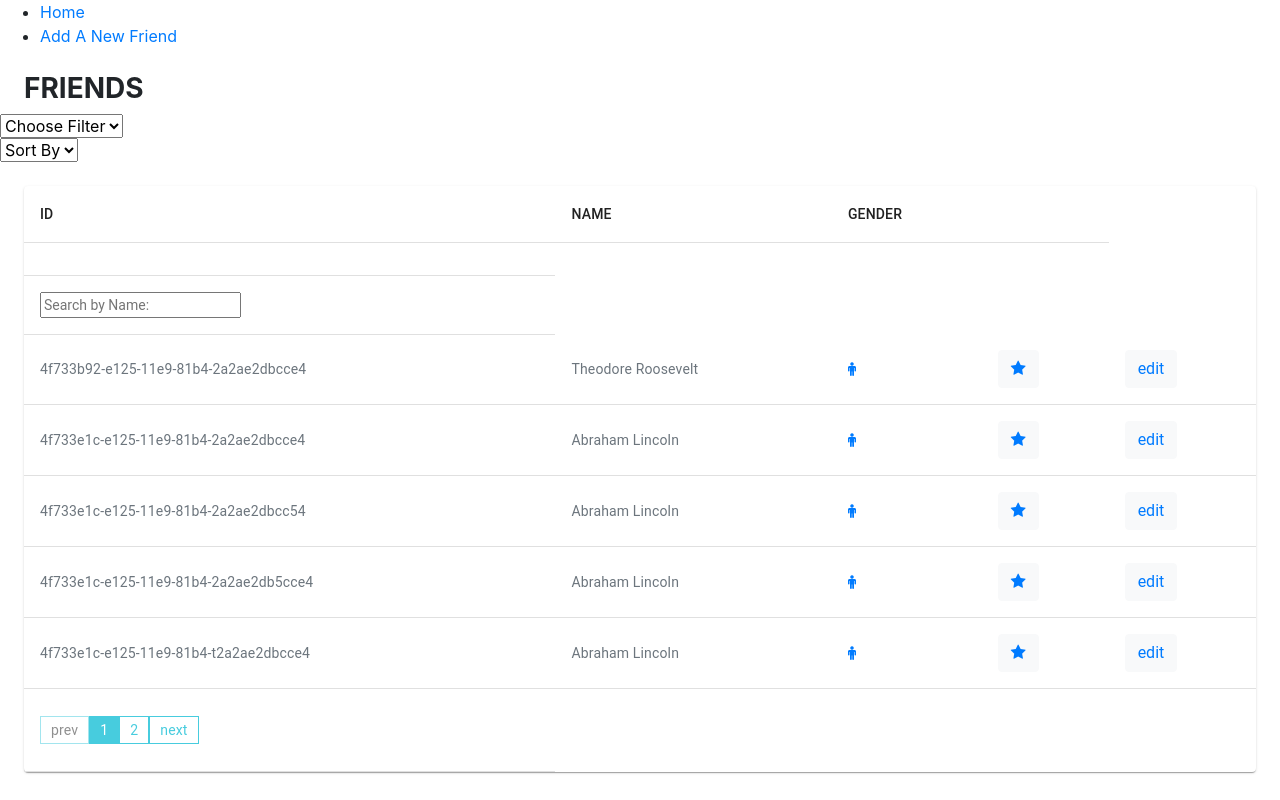
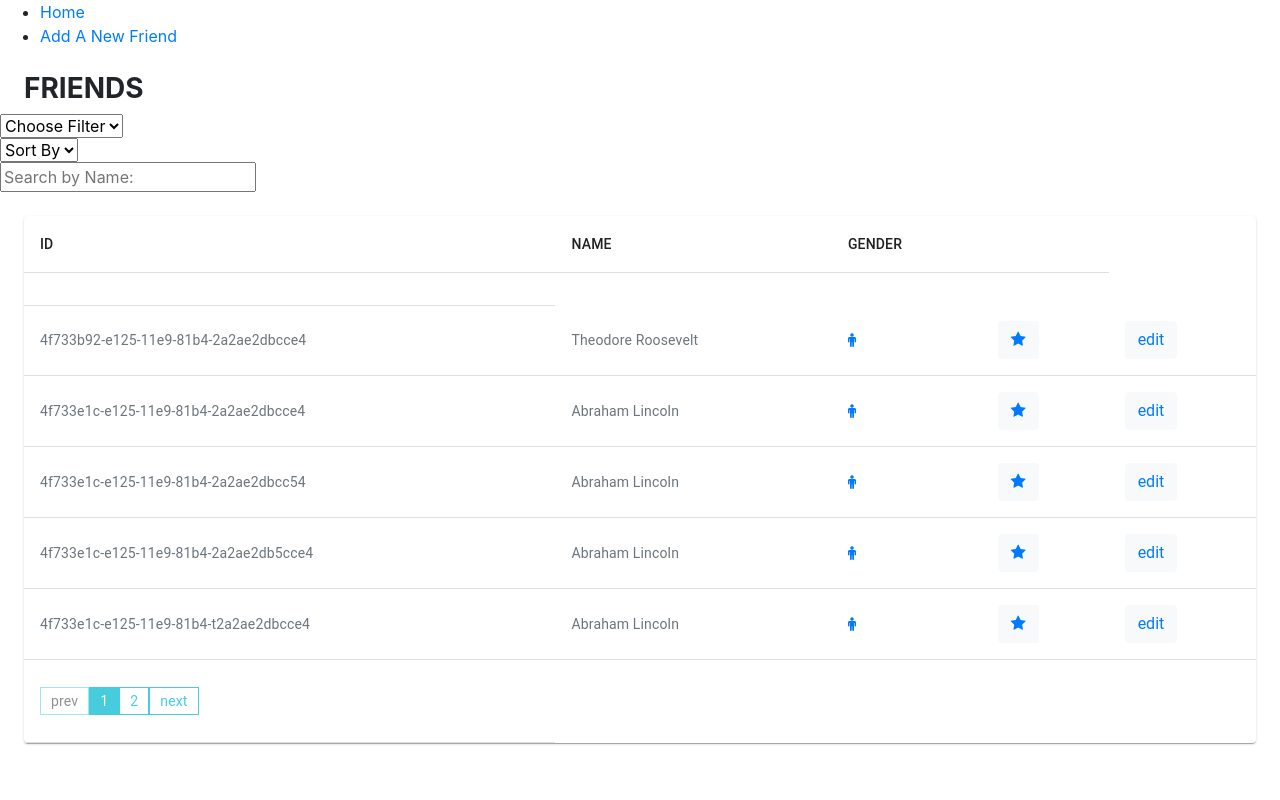
Before and after one commit to heshamelmasry77/front-end-HeavenHR, a React (Create React App) app: page / in a window 1280 px wide. Built offline with nearby package versions, Linux system fonts and the light colour scheme; data requests are answered from the project's data file.

Commit message:
move the search handler outside the tablebody

```diff
--- a/src/components/FriendsComponents.js
+++ b/src/components/FriendsComponents.js
@@ -26,6 +26,7 @@ class FriendsComponent extends Component {
     };
     this.handleFilter = this.handleFilter.bind(this);
     this.handleSorting = this.handleSorting.bind(this);
+    this.searchHandler = this.searchHandler.bind(this);
   }
 
   handleFilter(e) {
@@ -59,7 +60,22 @@ class FriendsComponent extends Component {
       friends: friendsSortedArray
     })
   }
-
+  searchHandler(event) {
+    if (event.target.value) {
+      let searchQuery = event.target.value.toLowerCase();
+      let displayedContacts = this.state.friends.filter((el) => {
+        let searchValue = el.name.toLowerCase();
+        return searchValue.indexOf(searchQuery) !== -1;
+      });
+      this.setState({
+        friends: displayedContacts
+      })
+    } else {
+      this.setState({
+        friends: this.props.friends
+      })
+    }
+  }
   componentDidMount() {
     this._isMounted = true;
 
@@ -94,6 +110,9 @@ class FriendsComponent extends Component {
             <option value="name">Name</option>
           </select>
         </div>
+        <div>
+          <input type="text" className="search" placeholder='Search by Name:' onChange={this.searchHandler}/>
+        </div>
         <Paper className="m-4 mt-0">
           <Table className="p-2">
             <TableHeader/>
--- a/src/components/TableBody.js
+++ b/src/components/TableBody.js
@@ -35,7 +35,6 @@ class FriendsTableBody extends Component {
     this.handlePageClick = this
       .handlePageClick
       .bind(this);
-    this.searchHandler = this.searchHandler.bind(this)
   }
 
   handlePageClick = (e) => {
@@ -53,25 +52,6 @@ class FriendsTableBody extends Component {
     });
   };
 
-  searchHandler(event) {
-    if (event.target.value) {
-      let searchQuery = event.target.value.toLowerCase();
-      let displayedContacts = this.state.sliceData.filter((el) => {
-        let searchValue = el.name.toLowerCase();
-        return searchValue.indexOf(searchQuery) !== -1;
-      });
-      this.setState({
-        sliceData: displayedContacts
-      })
-    } else {
-      const data = this.props.friends;
-      const slice = data.slice(this.state.offset, this.state.offset + this.state.perPage)
-      this.setState({
-        pageCount: Math.ceil(data.length / this.state.perPage),
-        sliceData: slice,
-      })
-    }
-  }
 
   componentDidMount() {
     const friendsList = window.localStorage.getItem('friendsList');
@@ -170,11 +150,6 @@ class FriendsTableBody extends Component {
             {this.renderEditForm()}
           </TableCell>
         </TableRow>
-        <TableRow>
-          <TableCell>
-            <input type="text" className="search" placeholder='Search by Name:' onChange={this.searchHandler}/>
-          </TableCell>
-        </TableRow>
         {
           friends.map(({id, name, sex, isStared}) => (
             <TableRow key={id}>
```
